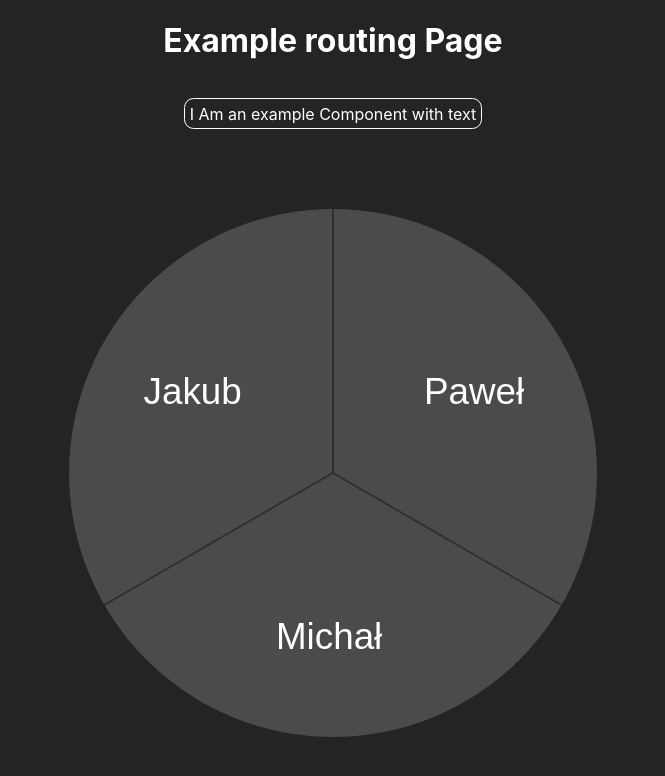
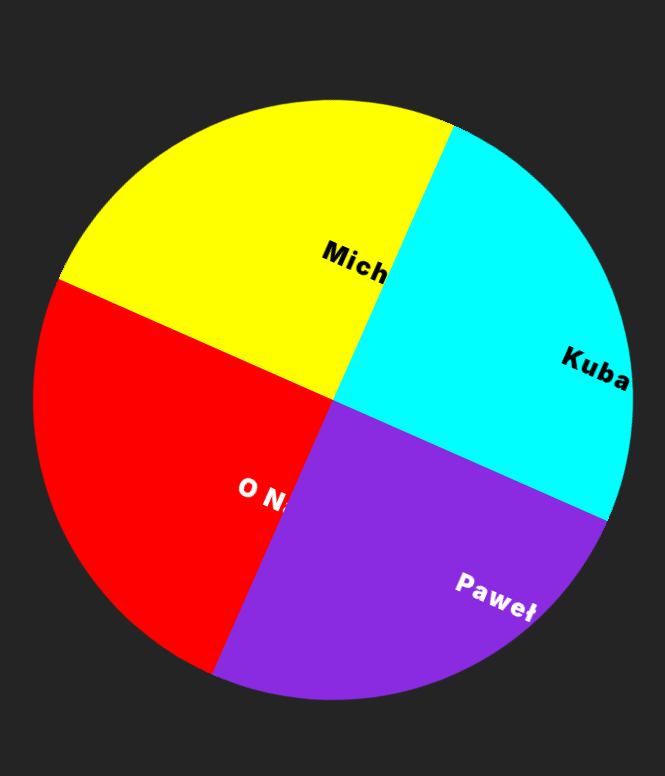
Before and after one commit to AtroxEGO/portfolio-app, a React (Create React App) app: page /example in a window 1280 px wide. Shown: the top 776 px of the page, without its empty margins (307-972 px from the left). Built offline with nearby package versions, Linux system fonts and the light colour scheme.

Commit message:
PA-03:circle ready

```diff
--- a/src/components/Circle/Circle.css
+++ b/src/components/Circle/Circle.css
@@ -1,4 +1,116 @@
-.root {
+html{
+    overflow: hidden;
+}
+
+.root{
+    max-width: 100vw;
+    min-height: 100vh;
+    display: grid;
+    place-items: center;
+}
+
+.circle{
+    min-height: 600px;
+    min-width: 600px;
+    position: relative;
+    animation: 100s infinite rotating;
+
+}
+
+.slice{
+    position: absolute;
+    background-color: blue;
+    min-height: 300px;
+    min-width: 300px;
+    overflow: hidden;
+    transition: all 0.3s ease-in-out;
+    user-select: none
+}
+
+.slice:hover{
+    scale: 1.1;
+    margin: -10px;
+    outline: 6px solid white;
+    z-index: 1;
+}
+
+.slice span{
+    position: relative;
+    font-size: 1.4rem;
+    font-weight: 900;
+    letter-spacing: 2px;
+}
+
+.slice:first-child{
+    top: 0;
+    left: 0;
+    background-color: yellow;
+    border-top-left-radius: 100%;
+
+}
+
+.slice:first-child span{
+    top: 150px;
+    left: 130px;
+    color: black;
+}
+
+.slice:nth-child(2){
+    top: 0;
+    right: 0;
+    background-color: aqua;
+    border-top-right-radius: 100%;
+}
+
+.slice:nth-child(2) span{
+    top: 150px;
+    left: 80px;
+    color: black;
+}
+
+.slice:nth-child(3){
+    bottom: 0;
+    right: 0;
+    background-color: blueviolet;
+    border-bottom-right-radius: 100%;
+}
+
+.slice:nth-child(3) span{
+    top: 100px;
+    left: 80px;
+    color: white;
+}
+
+.slice:nth-child(4){
+    bottom: 0;
+    left: 0;
+    background-color: red;
+    border-bottom-left-radius: 100%;
+}
+
+.slice:nth-child(4) span{
+    top: 100px;
+    left: 140px;
+}
+
+@keyframes rotating{
+    0%{
+        transform: rotate(0);
+    }
+
+
+
+    100%{
+        transform: rotate(360deg);
+    }
+}
+
+
+
+
+
+
+/* .root {
     height: 100%;
     width: 100%;
 }
@@ -79,4 +191,4 @@ button:hover {
         font-size: 1.5rem;
         left: 40px;
       }
-}
+} */
--- a/src/components/Circle/Circle.js
+++ b/src/components/Circle/Circle.js
@@ -4,7 +4,22 @@ import './Circle.css'; // Import the CSS file with styles
 function Circle() {
   return (
     <div className='root'>
-        <div className="pie">
+        <div className="circle">
+          <div className="slice">
+            <span>Michał</span>
+          </div>
+          <div className="slice">
+          <span>Kuba</span>
+          </div>
+          <div className="slice">
+          <span>Paweł</span>
+          </div>
+          <div className="slice">
+          <span>O&nbsp;Nas</span>
+          </div>
+        </div>
+
+        {/* <div className="pie">
         <button className='firstPie'>
             <span className="text">Paweł</span>
         </button>
@@ -14,7 +29,7 @@ function Circle() {
         <button className='thirdPie'>
             <span className="text">Jakub</span>
         </button>
-        </div>
+        </div> */}
     </div>
   );
 }
--- a/src/index.css
+++ b/src/index.css
@@ -1,3 +1,7 @@
+html{
+  font-size: 18px;
+}
+
 body {
   margin: 0;
   font-family: -apple-system, BlinkMacSystemFont, 'Segoe UI', 'Roboto', 'Oxygen',
--- a/src/pages/Example/example.jsx
+++ b/src/pages/Example/example.jsx
@@ -6,8 +6,7 @@ const Example = () => {
 
   return (
     <div className='root'>
-      <h1>Example routing Page</h1>
-      <ExampleComponent/>
+
       <Circle />
     </div>
   );
```
